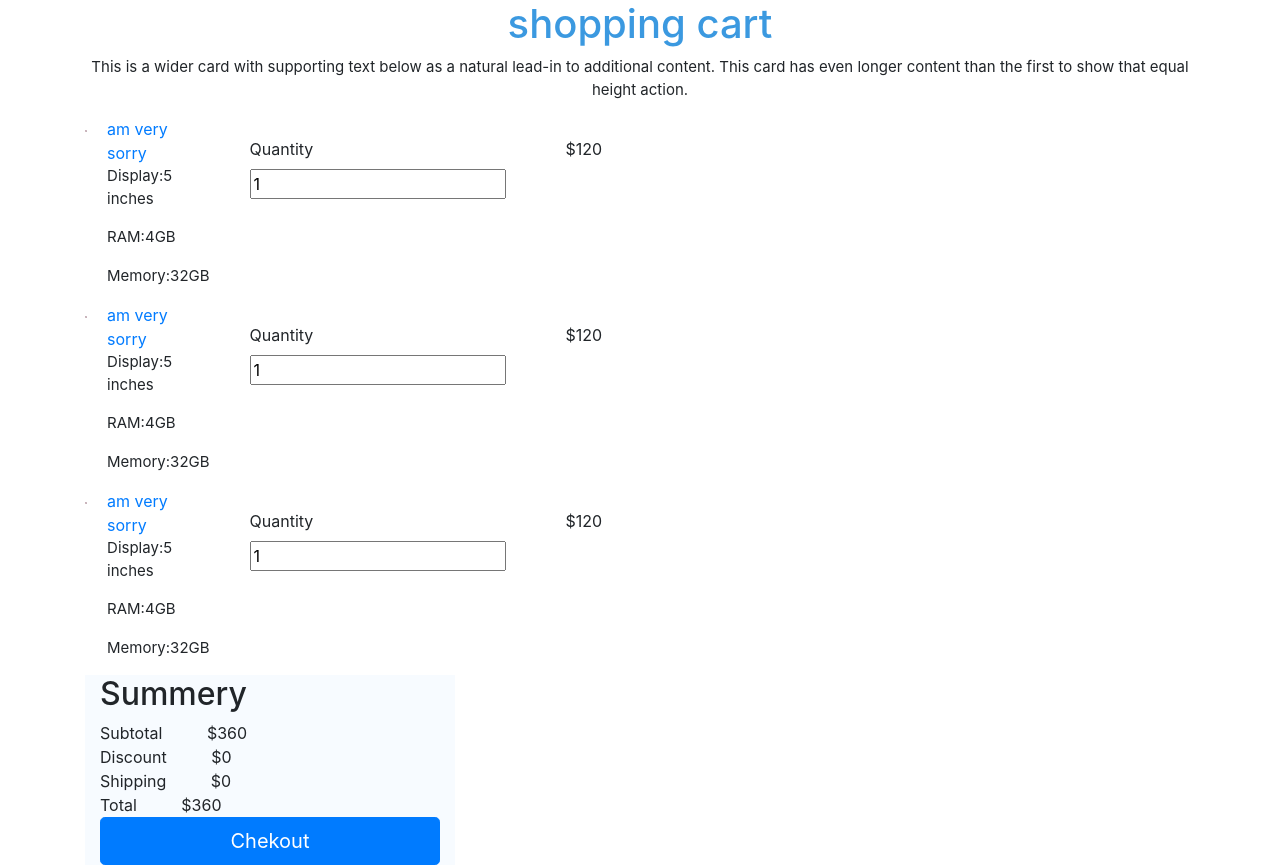
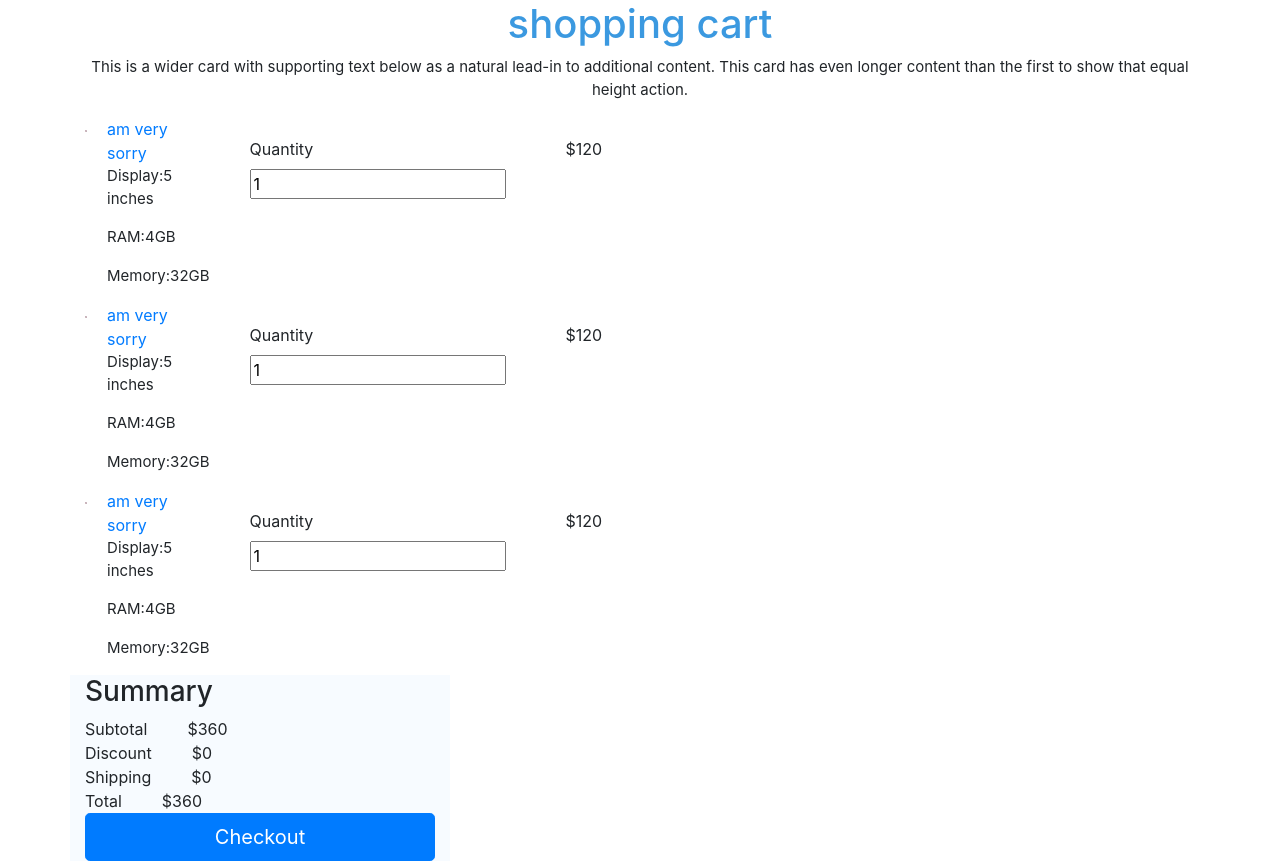
Before and after one commit to acciojob/bootstrap-shopping-cart-PRADNYA199, a website: page main.html in a window 1280 px wide. Drawn offline with nearby package versions, Linux system fonts and the light colour scheme.

Commit message:
created a submission

```diff
--- a/main.html
+++ b/main.html
@@ -77,29 +77,20 @@
 					</div>
 			</div>
 				</div>
-			</div>
-		<div class="col-lg-4">
-			<div class="summery">
-			<h2>Summery</h2>
-			<div class="list1">
-				<span class="item">Subtotal</span>
-				<span class="price">$360</span>
-			</div>
-			<div class="list1">
-				<span class="item">Discount</span>
-				<span class="price">$0</span>
-			</div>
-			<div class="list1">
-				<span class="item">Shipping</span>
-				<span class="price">$0</span>
-			</div>
-			<div class="list1">
-				<span class="item">Total</span>
-				<span class="price">$360</span>
-			</div>
-			<button type="button" class="btn btn-primary btn-lg btn-block">Chekout</button>
-		</div>
-		</div>
+			<div class="col-md-12 col-lg-4">
+                                <div class="summary">
+                                    <h3>Summary</h3>
+                                    <div class="summary-item"><span class="text">Subtotal</span><span
+                                            class="price">$360</span></div>
+                                    <div class="summary-item"><span class="text">Discount</span><span
+                                            class="price">$0</span></div>
+                                    <div class="summary-item"><span class="text">Shipping</span><span
+                                            class="price">$0</span></div>
+                                    <div class="summary-item"><span class="text">Total</span><span class="price">$360</span>
+                                    </div>
+                                    <button type="button" class="btn btn-primary btn-lg btn-block">Checkout</button>
+                                </div>
+                            </div>
 		</div>
 	</div>
 </div>
```
